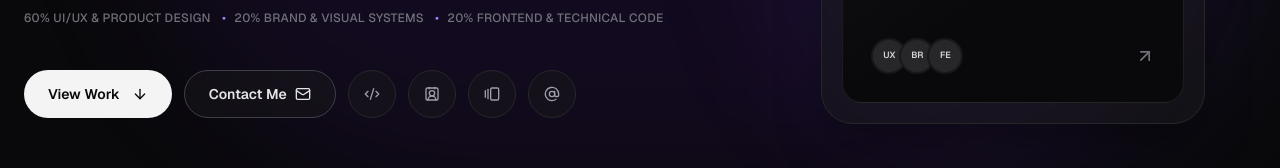
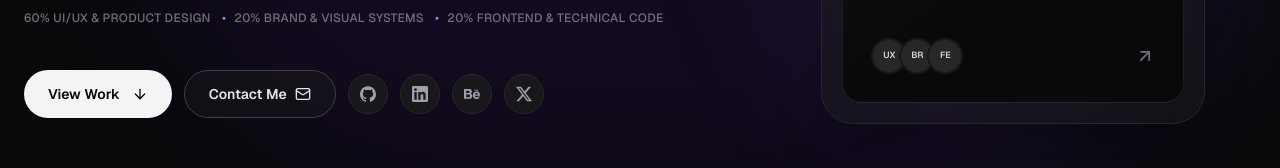
Before and after one commit to Youngee2024/my-portfolio, a Next.js app: page / in a window 1280 px wide. Shown: the part 557-725 px from the top of the page. Built offline with nearby package versions, Linux system fonts and the light colour scheme.

Commit message:
style: replace generic icons with official GitHub, LinkedIn, Behance, and X brand logos

```diff
--- a/app/page.tsx
+++ b/app/page.tsx
@@ -3,15 +3,12 @@
 import { useEffect, useState } from "react";
 import Image from "next/image";
 import { motion, type Variants } from "framer-motion";
+import { SiBehance, SiGithub, SiLinkedin, SiX } from "react-icons/si";
 import {
   ArrowDown,
   ArrowUpRight,
-  AtSign,
   Code2,
-  CodeXml,
-  ContactRound,
   ExternalLink,
-  GalleryHorizontalEnd,
   Mail,
   MapPin,
   Maximize2,
@@ -102,10 +99,10 @@ const capabilities = [
 ];
 
 const socialLinks = [
-  { label: "GitHub", href: personalInfo.socials.github, icon: CodeXml },
-  { label: "LinkedIn", href: personalInfo.socials.linkedin, icon: ContactRound },
-  { label: "Behance", href: personalInfo.socials.behance, icon: GalleryHorizontalEnd },
-  { label: "X / Twitter", href: personalInfo.socials.twitter, icon: AtSign },
+  { label: "GitHub", href: personalInfo.socials.github, icon: SiGithub },
+  { label: "LinkedIn", href: personalInfo.socials.linkedin, icon: SiLinkedin },
+  { label: "Behance", href: personalInfo.socials.behance, icon: SiBehance },
+  { label: "X / Twitter", href: personalInfo.socials.twitter, icon: SiX },
 ].filter((social): social is typeof social & { href: string } => Boolean(social.href));
 
 function ProjectVisual({ project }: { project: Project }) {
@@ -283,9 +280,9 @@ export default function Home() {
                     target="_blank"
                     rel="noreferrer"
                     aria-label={label}
-                    className="grid size-12 place-items-center rounded-full border border-zinc-800 bg-zinc-900/50 text-zinc-400 transition hover:-translate-y-0.5 hover:border-zinc-600 hover:text-white"
+                    className="flex h-10 w-10 items-center justify-center rounded-full border border-zinc-800 bg-zinc-900 text-zinc-400 transition-colors hover:border-zinc-700 hover:text-white"
                   >
-                    <Icon className="size-4" />
+                    <Icon className="h-4 w-4" />
                   </a>
                 ))}
               </motion.div>
--- a/package.json
+++ b/package.json
@@ -13,7 +13,8 @@
     "lucide-react": "^1.45.0",
     "next": "16.3.5",
     "react": "19.2.8",
-    "react-dom": "19.2.8"
+    "react-dom": "19.2.8",
+    "react-icons": "4.12.0"
   },
   "devDependencies": {
     "@tailwindcss/postcss": "^4",
```
Also changed, not shown: 1 other file (tests, documents, lock files or other folders).
